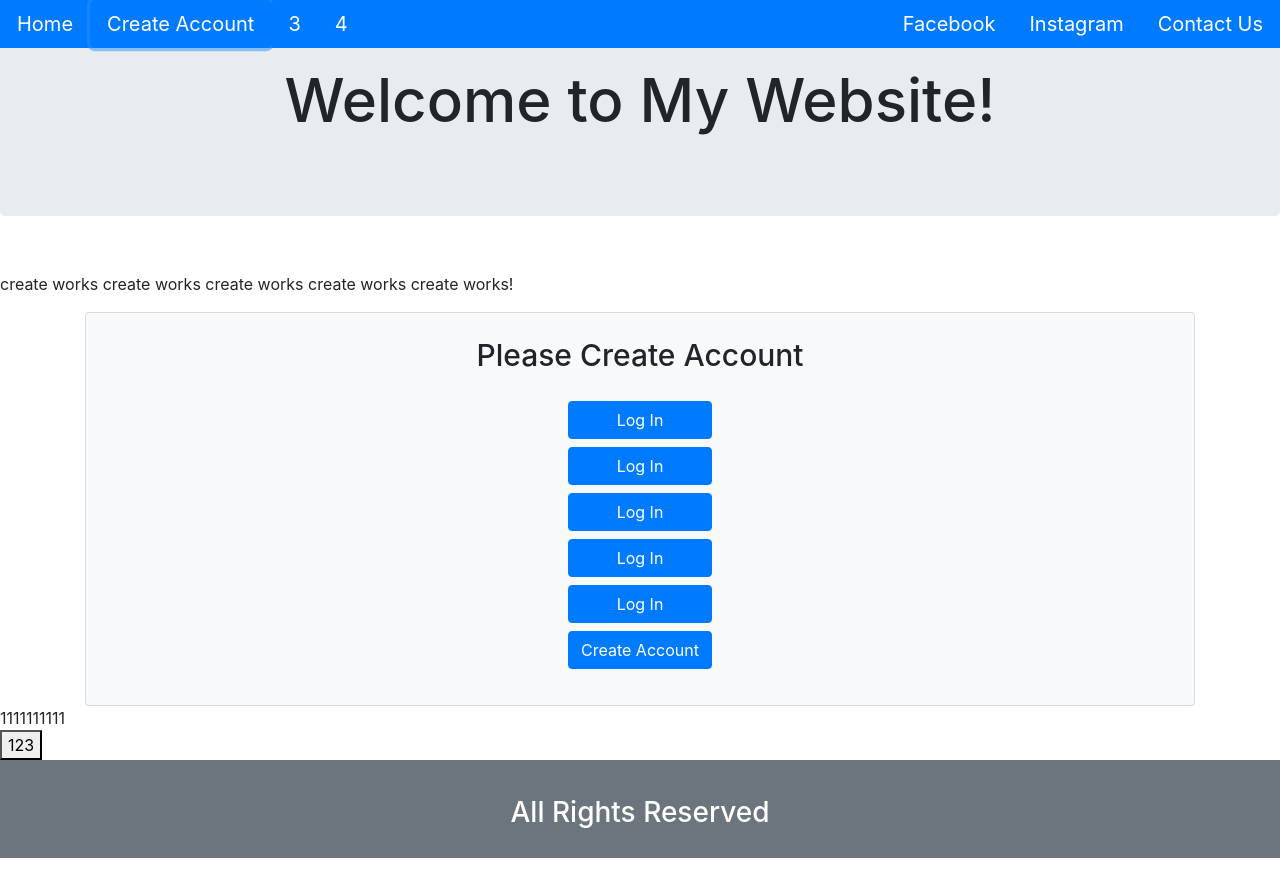
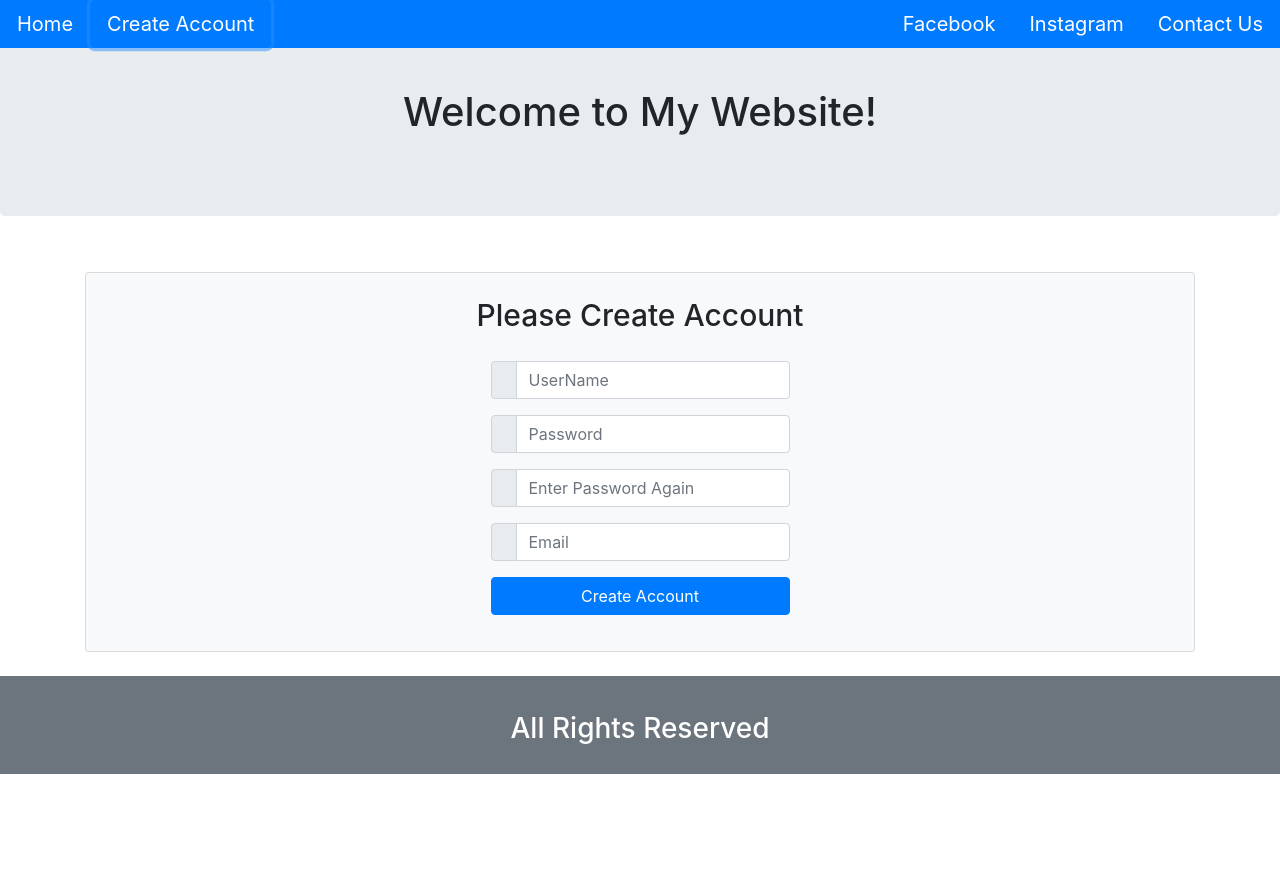
Before and after one commit to Yifan-Song0819/Angular-front-end, an Angular app in the folder login/: page / in a window 1280 px wide. Both pictures are taken after typing "Sample", "Sample123" into the empty fields and a click on the button "Create Account". After the commit the page ends 800 px from the top, so only its background shows below. Built offline with nearby package versions, Linux system fonts and the light colour scheme.

Commit message:
wrong message

```diff
--- a/login/src/app/app.component.html
+++ b/login/src/app/app.component.html
@@ -1,28 +1,16 @@
 <div>
     <nav class="bg-primary text-white fixed-top">
-        <button type="button" class="btn btn-primary btn-lg" (click)="home()">Home</button>
-        <button type="button" class="btn btn-primary btn-lg" (click)="create()">Create Account</button>
-
-
-        <button type="button" class="btn btn-primary btn-lg">3</button>
-        <button type="button" class="btn btn-primary btn-lg">4</button>
-        <button type="button" class="btn btn-primary btn-lg float-right">Contact Us</button>
-        <button type="button" class="btn btn-primary btn-lg float-right">Instagram</button>
-        <button type="button" class="btn btn-primary btn-lg float-right">Facebook</button>
+        <button type="button" class="btn btn-primary btn-lg btn-rounded" (click)="home()">Home</button>
+        <button type="button" class="btn btn-primary btn-lg btn-rounded" (click)="create()">Create Account</button>
+        <button type="button" class="btn btn-primary btn-lg btn-rounded float-right">Contact Us</button>
+        <button type="button" class="btn btn-primary btn-lg btn-rounded float-right">Instagram</button>
+        <button type="button" class="btn btn-primary btn-lg btn-rounded float-right">Facebook</button>
     </nav>
 </div>
 
-<div>
-    <div style="text-align:center" class="jumbotron">
-      <h1>
-          <p style="font-size:60px;">Welcome to {{ title }}!</p>
-      </h1>
-    </div>
-</div>
-
-
 <br>
-
+<app-jumbo></app-jumbo>
+<br>
 
 <div *ngIf="showMenu">
     <app-menu [title_in_app] = "title_in_app" [showMenu] = "showMenu" [showCreate] = "showCreate"></app-menu>
@@ -33,22 +21,9 @@
     <app-create></app-create>
 </div>
 
-
 <!-- <router-outlet></router-outlet> -->
 
 
-
-<div *ngIf="showit">1111111111</div>
-<div *ngIf="!showit">2222222222</div>
-
-<button (click)="c()">123</button>
-
 <br>
-<!-- <app-create></app-create> -->
-<article class="bg-secondary mb-3">
-    <div class="card-body text-center">
-        <h3 class="text-white mt-3">All Rights Reserved</h3>
-    </div>
-</article>
-
+<app-bottom></app-bottom>
 <router-outlet></router-outlet>
--- a/login/src/app/app.component.ts
+++ b/login/src/app/app.component.ts
@@ -6,7 +6,7 @@ import { Component } from '@angular/core';
   styleUrls: ['./app.component.css']
 })
 export class AppComponent {
-  title = 'My Website';
+
   showit: boolean = true;
 
   showMenu: boolean = true;
@@ -16,8 +16,6 @@ export class AppComponent {
 
   c(){
       this.showit = !this.showit;
-
-      console.log(this.title);
       console.log(this.showMenu);
   }
 
--- /dev/null
+++ b/login/src/app/bottom/bottom.component.html
@@ -0,0 +1,5 @@
+<article class="bg-secondary mb-3">
+    <div class="card-body text-center">
+        <h3 class="text-white mt-3">All Rights Reserved</h3>
+    </div>
+</article>
--- /dev/null
+++ b/login/src/app/bottom/bottom.component.ts
@@ -0,0 +1,15 @@
+import { Component, OnInit } from '@angular/core';
+
+@Component({
+  selector: 'app-bottom',
+  templateUrl: './bottom.component.html',
+  styleUrls: ['./bottom.component.css']
+})
+export class BottomComponent implements OnInit {
+
+  constructor() { }
+
+  ngOnInit() {
+  }
+
+}
--- a/login/src/app/create/create.component.html
+++ b/login/src/app/create/create.component.html
@@ -1,8 +1,3 @@
-<p>
-  create works create works create works create works create works!
-</p>
-
-
 <div class="container">
     <div class="card bg-light">
         <br>
@@ -13,12 +8,35 @@
         <article class="card-body mx-auto" style="max-width: 400px;">
         	<form>
                 <div class="form-group">
-                    <button type="submit" class="btn btn-primary btn-block"> Log In  </button>
-                    <button type="submit" class="btn btn-primary btn-block"> Log In  </button>
-                    <button type="submit" class="btn btn-primary btn-block"> Log In  </button>
-                    <button type="submit" class="btn btn-primary btn-block"> Log In  </button>
-                    <button type="submit" class="btn btn-primary btn-block"> Log In  </button>
-                    <button type="submit" class="btn btn-primary btn-block">Create Account</button>
+                    <div class="form-group input-group">
+                		<div class="input-group-prepend">
+                		    <span class="input-group-text"></span>
+                		 </div>
+                        <input name="" class="form-control" placeholder="UserName" type="text">
+                    </div> <!-- form-group// -->
+
+                    <div class="form-group input-group">
+                    	<div class="input-group-prepend">
+                		    <span class="input-group-text"></span>
+                		</div>
+                        <input class="form-control" placeholder="Password" type="password">
+                    </div>
+
+                    <div class="form-group input-group">
+                    	<div class="input-group-prepend">
+                		    <span class="input-group-text"></span>
+                		</div>
+                        <input class="form-control" placeholder="Enter Password Again" type="password">
+                    </div>
+
+                    <div class="form-group input-group">
+                    	<div class="input-group-prepend">
+                		    <span class="input-group-text"></span>
+                		</div>
+                        <input class="form-control" placeholder="Email" type="password">
+                    </div>
+
+                    <button type="button" class="btn btn-primary btn-block">Create Account</button>
                 </div> <!-- form-group// -->
 
             </form>
--- /dev/null
+++ b/login/src/app/jumbo/jumbo.component.html
@@ -0,0 +1,7 @@
+<div>
+    <div style="text-align:center" class="jumbotron">
+      <h1>
+          <p style="font-size:40px;">Welcome to {{ title }}!</p>
+      </h1>
+    </div>
+</div>
--- /dev/null
+++ b/login/src/app/jumbo/jumbo.component.ts
@@ -0,0 +1,15 @@
+import { Component, OnInit } from '@angular/core';
+
+@Component({
+  selector: 'app-jumbo',
+  templateUrl: './jumbo.component.html',
+  styleUrls: ['./jumbo.component.css']
+})
+export class JumboComponent implements OnInit {
+
+  constructor() { }
+
+  ngOnInit() {
+  }
+  title = 'My Website';
+}
--- a/login/src/app/menu/menu.component.html
+++ b/login/src/app/menu/menu.component.html
@@ -2,16 +2,20 @@
     <div class="card bg-light">
         <br>
         <div class="text-center">
-            <h2 style="font-size:30px;">Please Login or Create Account</h2>
+            <h2 style="font-size:30px;">Please Login</h2>
         </div>
 
         <article class="card-body mx-auto" style="max-width: 400px;">
-        	<form>
+        	<form [formGroup] = "userForm">
             	<div class="form-group input-group">
             		<div class="input-group-prepend">
             		    <span class="input-group-text"></span>
             		 </div>
-                    <input name="" class="form-control" placeholder="UserName" type="text">
+                    <input formControlName="userName" class="form-control" placeholder="UserName" type="text">
+                    <div *ngIf="userForm.controls.userName.invalid && userForm.controls.userName.touched" class="a">
+                        <div *ngIf="userForm.controls.userName.errors?.required">Username cannot be empty</div>
+                        <div *ngIf="userForm.controls.userName.errors.minlength">Username length must be longer than 2</div>
+                    </div>
                 </div> <!-- form-group// -->
 
                 <div class="form-group input-group">
@@ -23,9 +27,7 @@
 
                 <div class="form-group">
                     <!-- <a routerLink="/create" routerLinkActive="active">Go create</a><br> -->
-                    <button type="button" class="btn btn-primary btn-block">Log In</button>
-                    <button type="button" class="btn btn-primary btn-block" (click)="Click()">Create Account</button>
-
+                    <button type="button" class="btn btn-primary btn-block" (click)="login()">Log In</button>
                     <button type="button" (click)="test()">test</button> say {{title_in_app}}
                 </div> <!-- form-group// -->
             </form>
--- a/login/src/app/menu/menu.component.ts
+++ b/login/src/app/menu/menu.component.ts
@@ -1,5 +1,6 @@
-import { Component, Input, Output, EventEmitter } from '@angular/core';
+import { Component, Input, Output, EventEmitter, OnInit } from '@angular/core';
 import { Router } from '@angular/router'; // Navigation to other components
+import { Validators, FormGroup, FormControl, FormBuilder } from '@angular/forms';
 
 // import {title_in_app} from './app';
 
@@ -18,14 +19,19 @@ export class MenuComponent {
   @Output() new_menu = new EventEmitter<boolean>();
   @Output() new_create = new EventEmitter<boolean>();
 
-  Click(){
-      this.showMenu = !this.showMenu;
-      this.showCreate = !this.showCreate;
-      console.log("menu gogogo");
-      // console.log(this.showMenu);
-      // console.log(this.showCreate);
-      this.new_menu.emit(this.showMenu);
-      // this.new_create.emit(this.new_create);
+  userForm:FormGroup;
+  constructor(private fb: FormBuilder) {}
+
+  ngOnInit(): void{
+    this.userForm = this.fb.group({
+      userName: ["", [Validators.required, Validators.minLength(2)]], //initilize ob not using =
+      passWord: ["", [Validators.required, Validators.minLength(6)]], //comma
+    });
+  }
+
+
+  login(){
+    // alert("Log in!");
   }
 
   test(){
```
Also changed, not shown: login/src/app/app.module.ts (+8 -2 lines), login/src/app/bottom/bottom.component.css (added), login/src/app/jumbo/jumbo.component.css (added), 2 other files (tests, documents, lock files or other folders).
